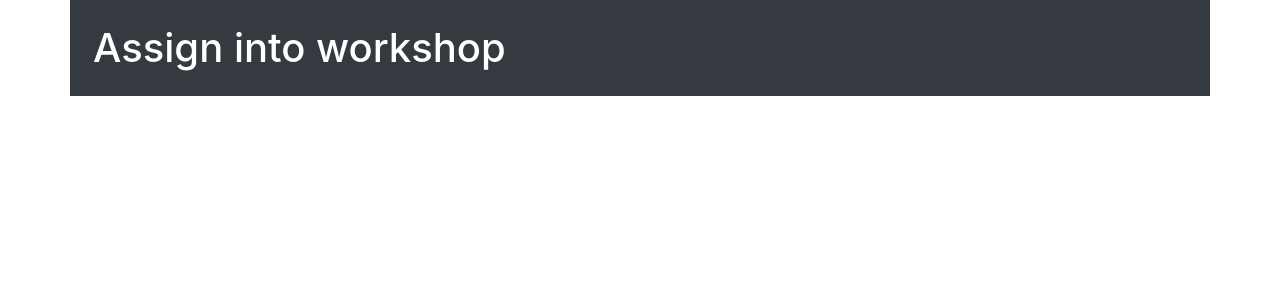
After one commit to sidapetr/marienthal, a PHP site: page /header.php in a window 1280 px wide. The commit adds this page. Shown: the top 300 px of the page. Run offline with PHP 8.4, Linux system fonts and the light colour scheme.

```diff
--- /dev/null
+++ b/footer.php
@@ -0,0 +1,6 @@
+<footer class="h-100 row align-items-center">
+    <p>Created by sidp00 as school project in 2020</p>
+</footer>
+</main>
+</body>
+</html>
--- /dev/null
+++ b/header.php
@@ -0,0 +1,13 @@
+<!DOCTYPE html>
+<html lang="en">
+<head>
+    <title><?php echo (!empty($pageTitle)?$pageTitle.' - ':'')?>Marienthal</title>
+    <meta charset="utf-8"/>
+    <meta name="viewport" content="width=device-width, initial-scale=1">
+    <link rel="stylesheet" href="https://maxcdn.bootstrapcdn.com/bootstrap/4.4.1/css/bootstrap.min.css">
+</head>
+<body>
+<header class="container bg-dark">
+    <h1 class="text-white py-4 px-2">Assign into workshop</h1>
+</header>
+<main class="container">
```
Also changed, not shown: index.php (+10 -1 lines).
